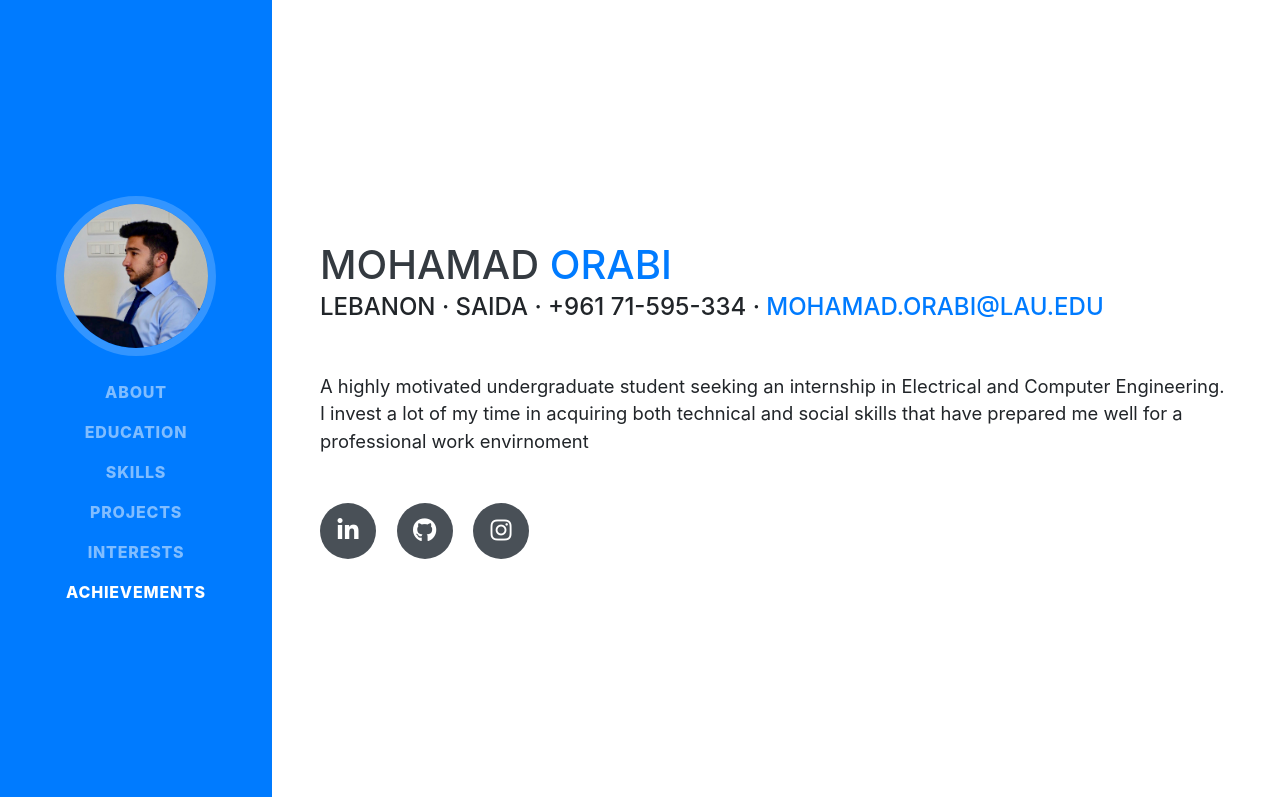
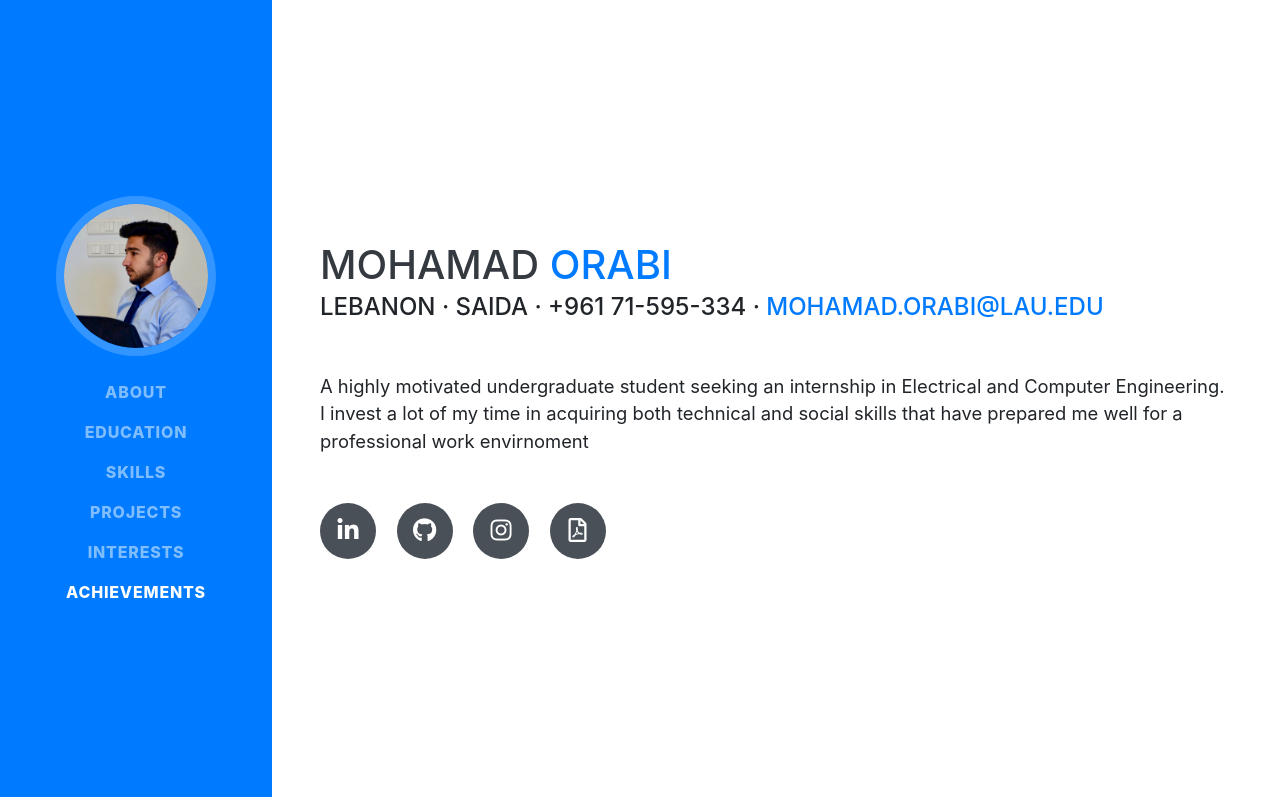
Before and after one commit to MohamadOrabi/MohamadOrabi, a website with bundled scripts: page index.html in a window 1280 px wide. Shown: the top 797 px of the page. Built offline with nearby package versions, Linux system fonts and the light colour scheme; a web font is replaced by a local one.

Commit message:
Trying to add pdf link

```diff
--- a/index.html
+++ b/index.html
@@ -82,6 +82,9 @@
           </a>
           <a href="https://www.instagram.com/mohamad_orabi/?hl=en">
             <i class="fab fa-instagram"></i>
+          </a>
+          <a href="documents/MohamadOrabi.pdf" download>
+            <i class="far fa-file-pdf"></i>
           </a>
         </div>
       </div>
```
Also changed, not shown: 2 other files.
